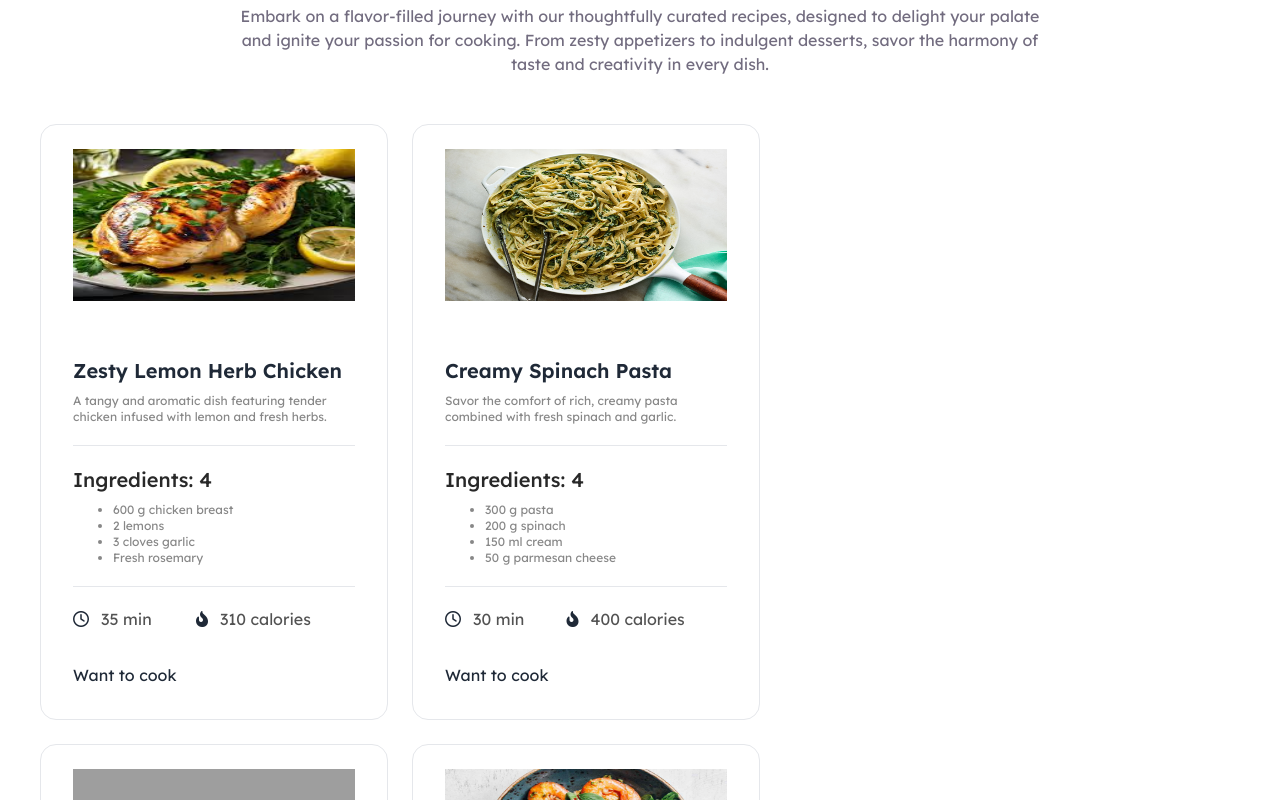
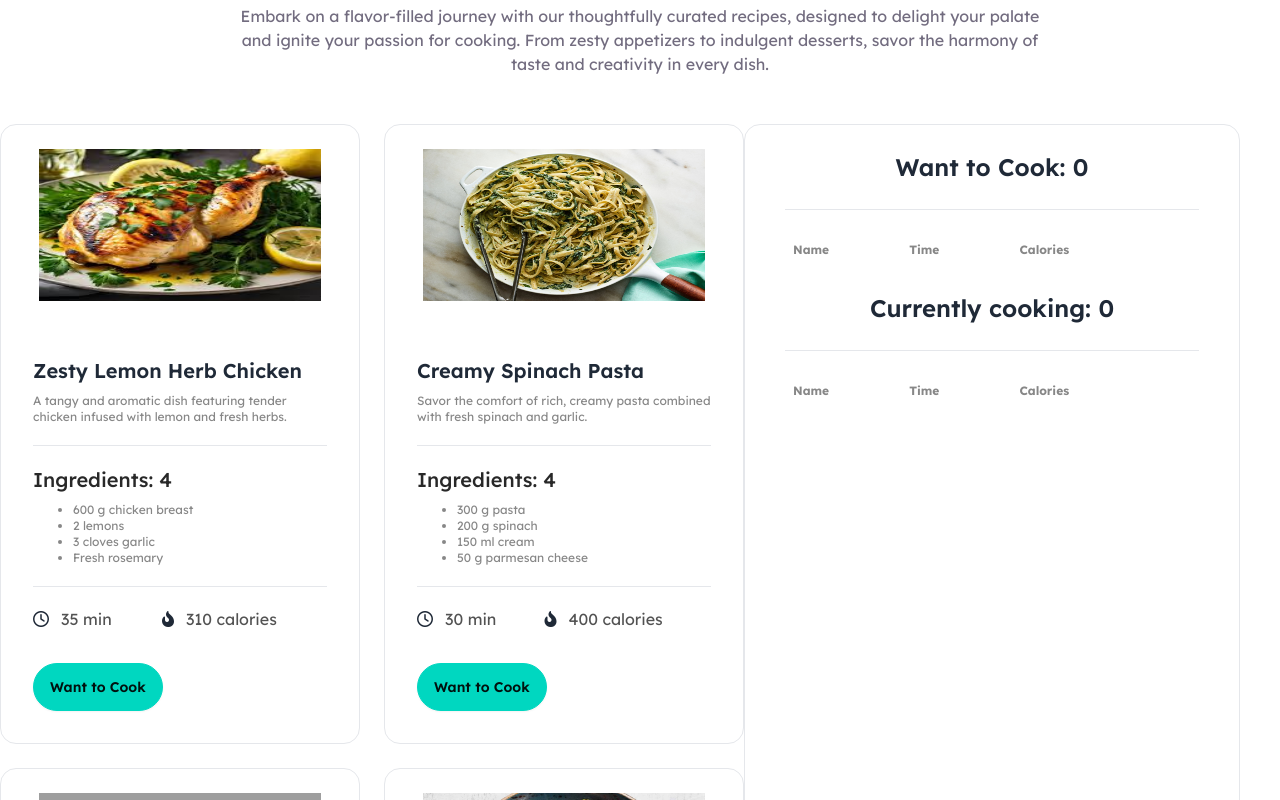
Before and after one commit to rabayasultana/assignment-7-chefs-table, a React (Vite) app: page / in a window 1280 px wide. Shown: the part 940-1740 px from the top of the page. Built offline with nearby package versions, Linux system fonts and the light colour scheme; grey boxes are pictures that could not be loaded.

Commit message:
cook table and cooking table added done

```diff
--- /dev/null
+++ b/src/components/CookTable.jsx
@@ -0,0 +1,20 @@
+const CookTable = ({ item, index, handlePreparingBtn }) => {
+  return (
+    <tr className=" bg-gray-100">
+      <td className="py-2 ">{index + 1}</td>
+      <td className="py-2 ">{item.recipe_name}</td>
+      <td className="py-2 ">{item.preparing_time}</td>
+      <td className="py-2 ">{item.calories}</td>
+      <td className="py-2 ">
+        <button
+          onClick={() => handlePreparingBtn(item)}
+          className="btn btn-accent rounded-full "
+        >
+          Preparing
+        </button>
+      </td>
+    </tr>
+  );
+};
+
+export default CookTable;
--- /dev/null
+++ b/src/components/CookingTable.jsx
@@ -0,0 +1,13 @@
+
+const CookingTable = ({ item, index }) => {
+    return (
+        <tr className="bg-gray-100">
+      <td className="py-2">{index + 1}</td>
+      <td className="py-2">{item.recipe_name}</td>
+      <td className="py-2">{item.preparing_time}</td>
+      <td className="py-2">{item.calories}</td>
+    </tr>
+    );
+};
+
+export default CookingTable;
--- a/src/components/RecipeCard.jsx
+++ b/src/components/RecipeCard.jsx
@@ -1,37 +1,65 @@
-
-const RecipeCard = ({recipe}) => {
+const RecipeCard = ({ recipe, handleCookBtn }) => {
   let recipeIngredients = recipe.ingredients;
   return (
-        <div className=''>
+    <div className="">
       <div className="card  bg-base-100 border ">
-            <figure><img className='w-[330px] h-[200px] p-6 '
-                src={recipe.recipe_image} alt="recipe" /></figure>
+        <figure>
+          <img
+            className="w-[330px] h-[200px] p-6 "
+            src={recipe.recipe_image}
+            alt="recipe"
+          />
+        </figure>
         <div className="card-body">
-                <h2 className="card-title text-xl font-semibold">{recipe.recipe_name}</h2>
-                <p className='text-[#878787] text-xs font-normal'>{recipe.short_description}</p>
-                <hr className='my-3' />
-                <h3 className='text-[#282828] text-xl font-medium'>Ingredients: {recipe.ingredients.length}</h3>
-                <ul className='list-disc ml-10 text-[#878787] text-xs font-normal'>
-                    {
-                        recipeIngredients.map(((ingredient, index) => <li key={index}>{ingredient}</li>))
-                    }
+          <h2 className="card-title text-xl font-semibold">
+            {recipe.recipe_name}
+          </h2>
+          <p className="text-[#878787] text-xs font-normal">
+            {recipe.short_description}
+          </p>
+          <hr className="my-3" />
+          <h3 className="text-[#282828] text-xl font-medium">
+            Ingredients: {recipe.ingredients.length}
+          </h3>
+          <ul className="list-disc ml-10 text-[#878787] text-xs font-normal">
+            {recipeIngredients.map((ingredient, index) => (
+              <li key={index}>{ingredient}</li>
+            ))}
           </ul>
-                <hr className='my-3' />
+          <hr className="my-3" />
 
-                <div className='flex'>
-                    <i className="far fa-clock flex items-center" width="24" height="24"></i>
-                    <p className='text-[16px] text-[#282828] opacity-80 ml-3'>{recipe.preparing_time}</p>
-                    <i className="fas fa-fire-alt flex items-center" width="24" height="24"></i>
-                    <p className='text-[16px] text-[#282828] opacity-80 ml-3'>{recipe.calories}</p>
+          <div className="flex">
+            <i
+              className="far fa-clock flex items-center"
+              width="24"
+              height="24"
+            ></i>
+            <p className="text-[16px] text-[#282828] opacity-80 ml-3">
+              {recipe.preparing_time}
+            </p>
+            <i
+              className="fas fa-fire-alt flex items-center"
+              width="24"
+              height="24"
+            ></i>
+            <p className="text-[16px] text-[#282828] opacity-80 ml-3">
+              {recipe.calories}
+            </p>
           </div>
 
           <div className="card-actions mt-6">
-                    {/* <button onClick={(e) => handleCookBtn(recipe)} class="btn  cook-btn btn-accent rounded-full">Want to Cook</button> */}
-                    <button>Want to cook</button>
+            <button
+              onClick={() => {
+                console.log("Button clicked!");
+                handleCookBtn(recipe);
+              }}
+              className="btn cook-btn btn-accent rounded-full"
+            >
+              Want to Cook
+            </button>
           </div>
         </div>
       </div>
-
     </div>
   );
 };
--- a/src/components/Recipes.jsx
+++ b/src/components/Recipes.jsx
@@ -1,9 +1,13 @@
 import { useEffect, useState } from "react";
 import RecipeCard from "./RecipeCard";
+import CookTable from "./CookTable";
+import CookingTable from "./CookingTable";
 
 const Recipes = () => {
 
     const [recipes, setRecipes] = useState([]);
+    const [cart, setCart] = useState([]);
+    const [prepareCart, setPrepareCart] = useState([]);
 
     useEffect(() => {
         fetch('../../public/recipes.json')
@@ -11,7 +15,21 @@ const Recipes = () => {
         .then(data => setRecipes(data))
     }, [])
 
+
     console.log(recipes);
+
+    // add recipe to table
+    const handleCookBtn = (recipe) => {
+        const isExist = cart.find((cartRecipe) => cartRecipe.recipe_id === recipe.recipe_id);
+        if (!isExist) {
+            setCart([...cart, recipe]);
+        } else {
+            // toast('Item already in the table');
+            console.log('error');
+        }
+    };
+
+
 
     return (
         <div className="">
@@ -22,14 +40,81 @@ const Recipes = () => {
         </div>
 
         {/* result */}
-        <div className='lg:flex lg:mx-10'>
+        <div className='lg:flex'>
+            {/* left */}
         <div className='food-container lg:w-3/5 grid lg:grid-cols-2 gap-6'>
-          {/* {
-            foods.map((food) => <Food food={food} handleCookBtn={handleCookBtn}></Food>)
-          } */}
           {
-            recipes.map((recipe) => <RecipeCard key={recipe.recipe_id} recipe={recipe}></RecipeCard>)
+            recipes.map((recipe) => <RecipeCard key={recipe.recipe_id} recipe={recipe} handleCookBtn={handleCookBtn}></RecipeCard>)
           }
+        </div>
+
+        {/* right side */}
+         {/* cooking table */}
+         <div className='lg:w-2/5 border mx-10 lg:mx-0  lg:mr-10  mt-5 lg:mt-0 rounded-2xl'>
+          <div className=''>
+            <h2 className='text-center my-6 text-[24px] font-semibold'>Want to Cook: {cart.length}</h2>
+            <hr className='mx-10' />
+            <table className='mt-6 text-[#878787] text-xs font-normal'>
+              <thead>
+                <tr>
+                  <th className="py-2 px-4"></th>
+                  <th className="py-2 pr-10 lg:pl-4">Name</th>
+                  <th className="py-2 px-10">Time</th>
+                  <th className="py-2 px-10">Calories</th>
+                  <th className="py-2 px-10"></th>
+                </tr>
+              </thead>
+              <tbody>
+                {
+                  cart.map((item, index) => (
+                    <CookTable key={index} item={item} index={index} handlePreparingBtn = {handlePreparingBtn}></CookTable>
+                    // <tr className=' bg-gray-100'>
+                    //   <th className="py-2 ">{index+1}</th>
+                    //   <th className="py-2 ">{item.recipe_name}</th>
+                    //   <th className="py-2 ">{item.preparing_time}</th>
+                    //   <th className="py-2 ">{item.calories}</th>
+                    //   <th className="py-2 "><button onClick={() => handlePreparing(item)} className='btn btn-accent rounded-full '>Preparing</button></th>
+                    // </tr>
+                  ))
+                }
+
+              </tbody>
+            </table>
+          </div>
+
+          {/* ......... */}
+
+          <div className=''>
+            <h2 className='text-center my-6 text-[24px] font-semibold'>Currently cooking: {prepareCart.length}</h2>
+            <hr className='mx-10' />
+            <table className='mt-6 text-[#878787] text-xs font-normal'>
+              <thead>
+                <tr>
+                  <th className="py-2 px-4"></th>
+                  <th className="py-2 pr-10 lg:pl-4">Name</th>
+                  <th className="py-2 px-10">Time</th>
+                  <th className="py-2 px-10 ">Calories</th>
+                </tr>
+              </thead>
+              <tbody>
+                {/* {
+                  prepareCart.map((item, index) => (
+                    <tr className=' bg-gray-100'>
+                      <td className="py-2 ">{index+1}</td>
+                      <td className="py-2 ">{item.recipe_name}</td>
+                      <td className="py-2 ">{item.preparing_time}</td>
+                      <td className="py-2 ">{item.calories}</td>
+                      </tr>
+                  ))
+                } */}
+                {prepareCart.map((item, index) => (
+                    <CookingTable key={index} item={item} index={index} ></CookingTable>
+        //   <TableRow key={index} item={item} index={index} />
+        ))}
+
+              </tbody>
+            </table>
+          </div>
         </div>
         </div>
 
```
Lines whose indentation alone changed are shown as unchanged.
